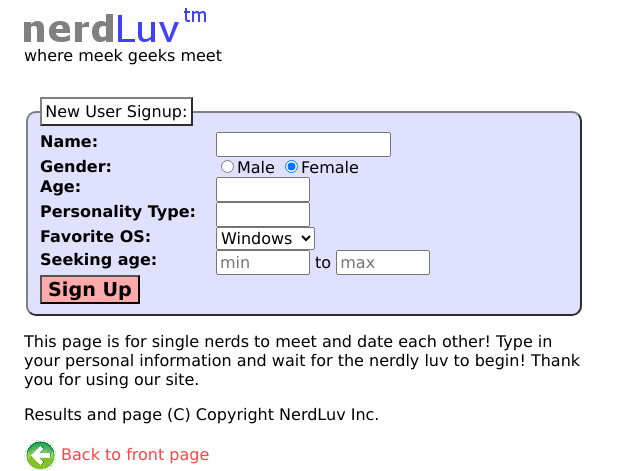
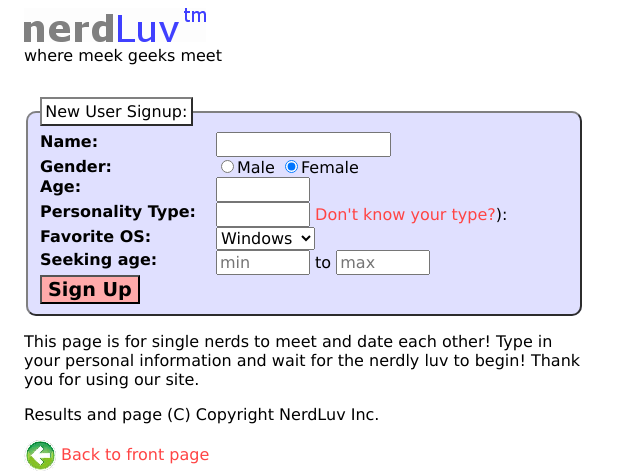
Before and after one commit to asishadhikari/NerdLuv, a PHP site: page /signup.php in a window 1280 px wide. Shown: the top 471 px of the page, without its empty margins (0-640 px from the left). Run offline with PHP 8.4, Linux system fonts and the light colour scheme.

Commit message:
adding hyperlink to signup

```diff
--- a/signup.php
+++ b/signup.php
@@ -21,7 +21,9 @@
             <input type="text" name="age" size="6" maxlength="2"><br>
 
             <strong class="column">Personality Type:</strong>
-            <input type="text" name="persona_type" size="6" maxlength="4"><br>
+            <input type="text" name="persona_type" size="6" maxlength="4">
+            <a href="http://www.humanmetrics.com/cgi-win/jtypes2.asp">Don't know your type?</a>):
+            <br>
 
             <strong class="column">Favorite OS:</strong>
             <select name="fav_os">
```
